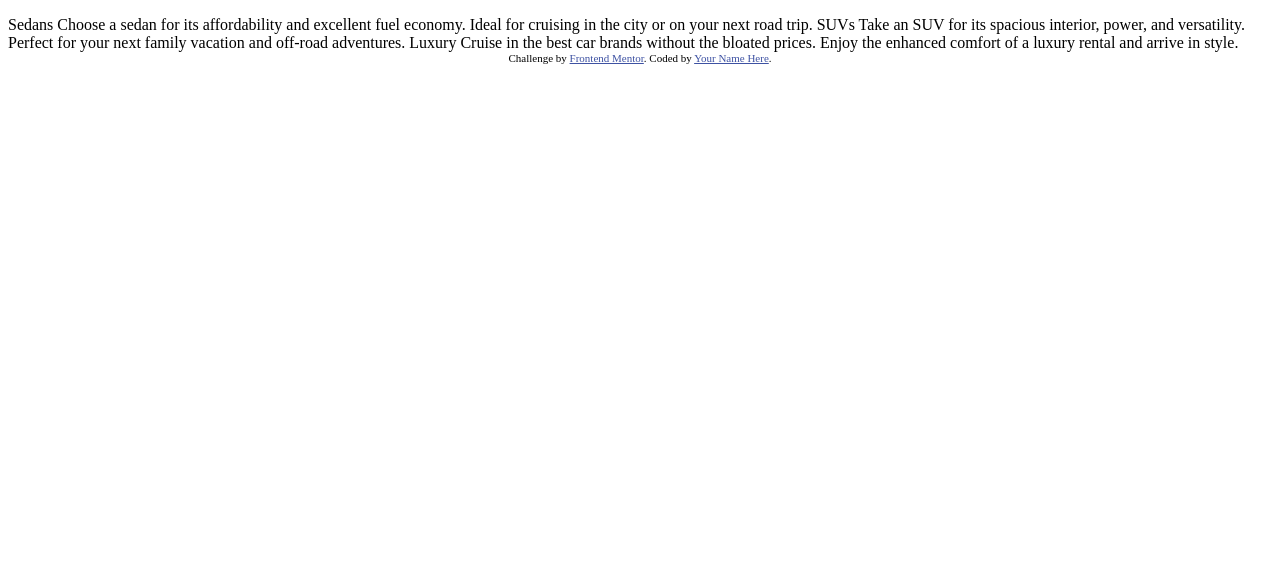
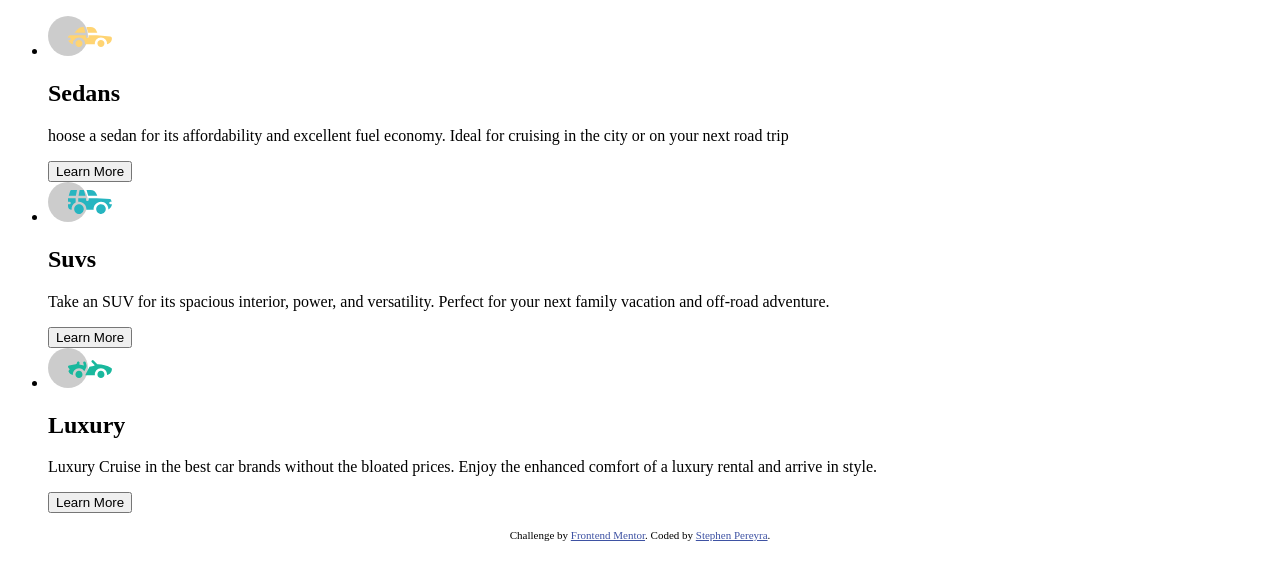
Before and after one commit to Stephthebest/3-column-preview-card-component-main, a plain HTML site: page index.html in a window 1280 px wide. Drawn offline with Linux system fonts and the light colour scheme.

Commit message:
Update Index.html

```diff
--- a/index.html
+++ b/index.html
@@ -26,20 +26,40 @@
     </style>
   </head>
   <body>
-    <ul></ul>
-
-    Sedans Choose a sedan for its affordability and excellent fuel economy.
-    Ideal for cruising in the city or on your next road trip. SUVs Take an SUV
-    for its spacious interior, power, and versatility. Perfect for your next
-    family vacation and off-road adventures. Luxury Cruise in the best car
-    brands without the bloated prices. Enjoy the enhanced comfort of a luxury
-    rental and arrive in style.
-
+    <ul>
+      <li>
+        <img src="images/icon-sedans.svg" alt="Sedans Icon" />
+        <h2>Sedans</h2>
+        <p>
+          hoose a sedan for its affordability and excellent fuel economy. Ideal
+          for cruising in the city or on your next road trip
+        </p>
+        <button>Learn More</button>
+      </li>
+      <li>
+        <img src="/images/icon-suvs.svg" alt="Suvs Icon" />
+        <h2>Suvs</h2>
+        <p>
+          Take an SUV for its spacious interior, power, and versatility. Perfect
+          for your next family vacation and off-road adventure.
+        </p>
+        <button>Learn More</button>
+      </li>
+      <li>
+        <img src="images/icon-luxury.svg" alt="Luxury Vehicle Icon" />
+        <h2>Luxury</h2>
+        <p>
+          Luxury Cruise in the best car brands without the bloated prices. Enjoy
+          the enhanced comfort of a luxury rental and arrive in style.
+        </p>
+        <button>Learn More</button>
+      </li>
+    </ul>
     <div class="attribution">
       Challenge by
       <a href="https://www.frontendmentor.io?ref=challenge" target="_blank"
         >Frontend Mentor</a
-      >. Coded by <a href="#">Your Name Here</a>.
+      >. Coded by <a href="#">Stephen Pereyra</a>.
     </div>
   </body>
 </html>
```
